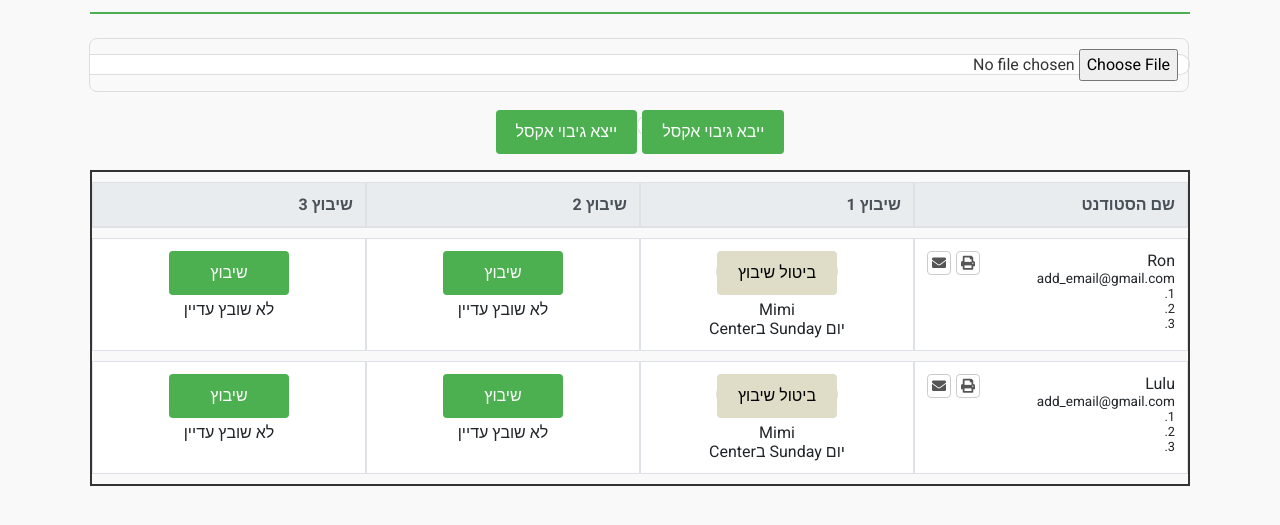
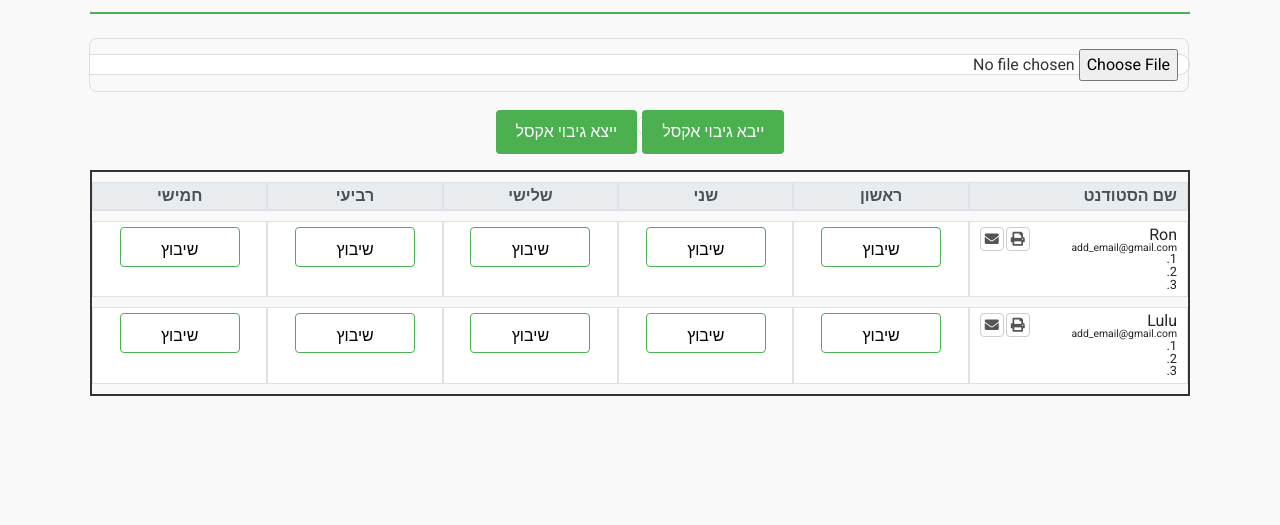
Before and after one commit to yuvsp/clinical_assignment_system, a Flask app: page /current_assignments_table in a window 1280 px wide. Shown: the part 148-673 px from the top of the page. Run offline with Flask 3, Linux system fonts and the light colour scheme; data comes from the database, SQL or seed files in the repository; some libraries are stand-ins or nearby versions; some web fonts are replaced.

Commit message:
days for assignments view

```diff
--- a/app/routes.py
+++ b/app/routes.py
@@ -819,8 +819,14 @@ def editable_instructors():
 @bp.route('/current_assignments_table')
 def current_assignments_table():
     semester = request.args.get('semester', 'א')
-    students = Student.query.all()  # Get all students
+
+    # Fetch students and assignments
+    students = Student.query.all()
     assignments = Assignment.query.all()
+
+    # Prepare instructor colors dictionary (assuming each instructor has a color field)
+    instructors = ClinicalInstructor.query.all()
+    instructor_colors = {instructor.name: instructor.color for instructor in instructors}  # Adjust according to your model
 
     student_assignments = {}
 
@@ -856,7 +862,12 @@ def current_assignments_table():
         x['allocation'] != 'אודיו ושיקום'
     ))
 
-    return render_template('current_assignments_table.html', student_assignments=sorted_students, semester=semester)
+    return render_template(
+        'current_assignments_table.html',
+        student_assignments=sorted_students,
+        semester=semester,
+        instructor_colors=instructor_colors  # Pass instructor colors to the template
+    )
 
 def determine_allocation(student):
     if student.semester == 'א':
--- a/app/static/css/styles.css
+++ b/app/static/css/styles.css
@@ -110,7 +110,7 @@ button:hover, .btn:hover {
 
 
 .btn-cancel {
-    background-color:  #dfddc8 !important;
+    background-color:  #e7e7e1b6 !important;
     color:  #000000 !important;
     border: none !important;
 }
@@ -124,6 +124,7 @@ button:hover, .btn:hover {
 /* Ensure buttons with the same minimum width */
 .btn-primary, .btn-danger, .btn-cancel {
     min-width: 120px; /* Adjust the width based on the longer text button */
+    max-height: 40px;
 }
 
 .table-success .btn, .table-danger .btn, .table-warning .btn {
@@ -367,3 +368,36 @@ form {
     display: flex;
     align-items: center;
 }
+
+/* Style for the שיבוץ button */
+.btn-primary {
+    background-color: transparent !important; /* No fill */
+    border: 1px solid var(--primary-color) !important; /* Keep the primary color border */
+    color: black !important; /* Keep the primary color for text */
+    padding: 8px 16px; /* Adjust padding if needed */
+}
+
+.btn-primary:hover {
+    background-color: rgba(76, 175, 80, 0.1) !important; /* Light green hover effect */
+    color: black !important;
+    border-color: var(--primary-color) !important;
+}
+
+
+.current-assignments-table th, .current-assignments-table td {
+    width: 20%; /* Default width for the other columns */
+    line-height: 1; /* Reduced line height */
+    padding: 5px 10px; /* Reduced padding inside table cells */
+}
+
+.current-assignments-table th:first-child,
+.current-assignments-table td:first-child {
+    width: 25%; /* Wider width for the first column */
+}
+
+
+.beige-background {
+    background-color: #e7e7e1b6; /* Beige color for the div */
+    width: 100%; /* Ensure it fills the width */
+    height: 100%; /* Ensure it fills the height */
+}
--- a/app/static/js/scripts.js
+++ b/app/static/js/scripts.js
@@ -1,16 +1,25 @@
-function fetchInstructors(studentId, tooltipElement) {
-    fetch(`/relevant_instructors/${studentId}`)
+function fetchInstructors(studentId, day, tooltipElement) {
+    fetch(`/relevant_instructors/${studentId}?day=${day}`)
         .then(response => response.json())
         .then(data => {
-            tooltipElement.innerHTML = '<strong>שיבוצים רלוונטיים:</strong>';
+            // Clear the tooltip content
+            tooltipElement.innerHTML = '<strong>שיבוצים רלוונטיים:</strong><br>';  // Add <br> after title
+
+            // Add relevant instructors for the specific day
             data.relevant_instructors.forEach(instructor => {
+                if (instructor.day === day) {  // Filter by day
                     let p = document.createElement('p');
                     p.classList.add('green-background');
-                p.textContent = `${instructor.name} - ${instructor.area_of_expertise} - ${instructor.day}`;
+                    p.textContent = `${instructor.name} - ${instructor.area_of_expertise}`;
                     tooltipElement.appendChild(p);
+                }
             });
-            tooltipElement.innerHTML += '<strong>לא רלוונטי:</strong>';
+
+            tooltipElement.innerHTML += '<strong>לא רלוונטי:</strong><br>';  // Add <br> after title
+
+            // Add irrelevant instructors for the specific day
             data.irrelevant_instructors.forEach(instructor => {
+                if (instructor.day === day) {  // Filter by day
                     let p = document.createElement('p');
 
                     if (instructor.reason === "הקלינאית תפוסה ביום זה") {
@@ -20,21 +29,17 @@ function fetchInstructors(studentId, tooltipElement) {
                     if (instructor.reason === "תחום לא מועדף של הסטודנטית") {
                         p.classList.add('yellow-background');
                     }
-                p.textContent = `${instructor.name} - ${instructor.area_of_expertise} - ${instructor.day} (${instructor.reason})`;
+                    p.textContent = `${instructor.name} - ${instructor.area_of_expertise} (${instructor.reason})`;
                     tooltipElement.appendChild(p);
+                }
             });
+
+            // Handle case when no instructors are available
+            if (!tooltipElement.innerHTML.includes('p')) {
+                tooltipElement.innerHTML += '<p>אין מדריכים רלוונטיים ליום זה</p>';
+            }
         })
         .catch(error => {
             console.error('Error fetching instructors:', error);
         });
 }
-
-document.addEventListener('DOMContentLoaded', function() {
-    document.querySelectorAll('.student').forEach(function(element) {
-        element.addEventListener('mouseover', function() {
-            const studentId = this.getAttribute('data-student-id');
-            const tooltipElement = this.querySelector('.instructors-tooltip');
-            fetchInstructors(studentId, tooltipElement);
-        });
-    });
-});
--- a/app/templates/current_assignments_table.html
+++ b/app/templates/current_assignments_table.html
@@ -2,15 +2,6 @@
 
 {% block content %}
 <h1 class="mb-4 text-right">שיבוץ</h1>
-
-<!-- <div class="mb-3 text-center">
-    <label class="semester-label">סמסטר א</label>
-    <label class="switch">
-        <input type="checkbox" id="semester_toggle" onclick="toggleSemester()" {{ 'checked' if semester == 'א' else '' }}>
-        <span class="slider round"></span>
-    </label>
-    <label class="semester-label">סמסטר ב</label>
-</div> -->
 
 <div class="mb-3 text-center">
     <form action="{{ url_for('main.import_backup_excel') }}" method="post" enctype="multipart/form-data" class="d-inline">
@@ -24,17 +15,19 @@
     <thead class="thead-light">
         <tr>
             <th class="text-right">שם הסטודנט</th>
-            <th class="text-right">שיבוץ 1</th>
-            <th class="text-right">שיבוץ 2</th>
-            <th class="text-right">שיבוץ 3</th>
+            <th class="text-center">ראשון</th>
+            <th class="text-center">שני</th>
+            <th class="text-center">שלישי</th>
+            <th class="text-center">רביעי</th>
+            <th class="text-center">חמישי</th>
         </tr>
     </thead>
     <tbody>
         {% for student_data in student_assignments %}
         <tr>
             <td class="text-right">
-                <div style="position: relative; padding-left: 40px;">
-                    <div style="position: absolute; top: 0; left: 0; display: flex; gap: 5px;">
+                <div style="position: relative; padding-left: 50px;">
+                    <div style="position: absolute; top: 0; left: 0; display: flex; gap: 2px;">
                         <button class="btn btn-icon" onclick="printToPDF('{{ student_data.id }}')" title="ייצוא PDF">
                             <i class="fas fa-print"></i>
                         </button>
@@ -42,8 +35,15 @@
                             <i class="fas fa-envelope"></i>
                         </button>
                     </div>
-                    {{ student_data.name }}<br>
-                    <small style="font-size: 85%;">{{ student_data.email }}</small><br>
+                    {% set student_assignments_list = student_data.assignments|selectattr('student_id', 'equalto', student_data.id)|list %}
+                    {% set student_assignments_count = student_assignments_list|length %}
+                    {% if student_assignments_count == 3 %}
+                        <span style="color: green;">✅</span>
+                    {% endif %}
+                     {{ student_data.name }}
+                   <br>
+                    <small style="font-size: 65%;">{{ student_data.email }}</small><br>
+                    <!-- <small style="text-overflow: ellipsis;overflow: hidden; white-space: nowrap;   "> -->
                     <small>
                         1. {{ student_data.preferred_fields[0] }}<br>
                         2. {{ student_data.preferred_fields[1] }}<br>
@@ -51,36 +51,43 @@
                     </small>
                 </div>
             </td>
+
+
             {% if student_data.allocation == 'אודיו ושיקום' %}
-                <td class="text-center" colspan="3">אודיו ושיקום</td>
+                <!-- If allocation is אודיו ושיקום, show only one cell -->
+                <td class="text-center" colspan="5">אודיו ושיקום</td>
             {% else %}
-                {% for i in range(3) %}
-                    {% if student_data.assignments[i] %}
-                        {% set assignment = student_data.assignments[i] %}
+                {% set days_of_week = ['ראשון', 'שני', 'שלישי', 'רביעי', 'חמישי'] %}
+
+                {% set student_assignments_list = student_data.assignments|selectattr('student_id', 'equalto', student_data.id)|list %}
+                {% set student_assignments_count = student_assignments_list|length %}
+
+                {% for day in days_of_week %}
+                <td class="text-center {% if student_assignments_count == 3 %}beige-background{% endif %}">
+                    {% set assignment = student_data.assignments|selectattr('assigned_day', 'equalto', day)|first() %}
+                    {% if assignment %}
                         {% set instructor = assignment.instructor %}
-                        {% set reason = instructor and instructor.area_of_expertise and instructor.area_of_expertise.name not in student_data.preferred_fields and 'table-warning' %}
-                        <td class="text-center {{ reason }}">
-                            <form method="post" action="{{ url_for('main.remove_assignment', assignment_id=assignment.id) }}" class="d-inline">
-                                <button type="submit" class="btn btn-cancel">ביטול שיבוץ</button>
-                            </form>
-                            <div style="margin-top: 5px;">
-                                {{ instructor.area_of_expertise.name if instructor else '' }}
-                                {{ instructor.name if instructor else '' }}<br>
-                                יום {{ assignment.assigned_day }} ב{{ instructor.practice_location if instructor else '' }}<br>
+                        <form method="post" action="{{ url_for('main.remove_assignment', assignment_id=assignment.id) }}" >
+                            <button type="submit" class="btn btn-cancel">ביטול</button>
+                        </form>
+                        <div style="margin-top: 5px;  padding: 5px;">
+                            <span style= "background-color: {{ instructor_colors[instructor.name] }};"> {{ instructor.name if instructor else '' }}
+                            ב{{ instructor.practice_location if instructor else '' }} </span>
+                        </div>
+                    {% elif student_assignments_count < 3 %}
+                        <!-- Tooltip for instructor availability when hovering -->
+                        <div class="student-container">
+                            <div class="student" data-student-id="{{ student_data.id }}" onmouseover="fetchInstructors('{{ student_data.id }}', '{{ day }}', this.querySelector('.instructors-tooltip'))">
+                                <a href="{{ url_for('main.assign_instructor', student_id=student_data.id, assigned_day=day) }}" class="btn btn-primary">שיבוץ</a>
+                                <div class="instructors-tooltip">טוען...</div>
                             </div>
-                        </td>
+                        </div>
                     {% else %}
-                        <td class="text-center">
-                            <div class="student-container">
-                                <div class="student" onmouseover="fetchInstructors('{{ student_data.id }}', this.querySelector('.instructors-tooltip'))" data-student-id="{{ student_data.id }}">
-                                    <a href="{{ url_for('main.assign_instructor', student_id=student_data.id) }}" class="btn btn-primary">שיבוץ</a>
-                                    <div class="instructors-tooltip">טוען...</div>
-                                </div>
-                            </div>
-                            <div style="margin-top: 5px;">לא שובץ עדיין</div>
-                        </td>
+                        <!-- Already 3 assignments, no need for more, beige background -->
+                        <div class="beige-background" style="height: 40px;"></div>
                     {% endif %}
-                {% endfor %}
+                </td>
+            {% endfor %}
             {% endif %}
         </tr>
         {% endfor %}
@@ -109,6 +116,27 @@
     background-color: rgba(0, 0, 0, 0.1) !important;
     border-color: #aaa !important;
 }
+
+/* Tooltip styling */
+.instructors-tooltip {
+    visibility: hidden;
+    width: 200px;
+    background-color: #f9f9f9;
+    color: #000;
+    text-align: left;
+    border: 1px solid #ccc;
+    padding: 10px;
+    position: absolute;
+    z-index: 1;
+    top: 100%;
+    left: 50%;
+    margin-left: -100px;
+    box-shadow: 0 2px 5px rgba(0, 0, 0, 0.2);
+}
+
+.student:hover .instructors-tooltip {
+    visibility: visible;
+}
 </style>
 
 <script>
@@ -126,26 +154,15 @@ function emailToStudent(studentId, studentEmail, studentName) {
     fetch(`/download_pdf/${studentId}`)
         .then(response => response.blob())
         .then(blob => {
-            // Create a URL for the blob
             const pdfUrl = URL.createObjectURL(blob);
-
-            // Extract the first name (last word in the string)
             const nameParts = studentName.trim().split(' ');
             const firstName = nameParts[nameParts.length - 1];
-
-            // Prepare the subject with the student's full name
             const subject = encodeURIComponent(`שיבוץ שפה ודיבור - ${studentName}`);
-
-            // Plain text body with line breaks, using the first name
             const body = encodeURIComponent(`שלום ${firstName},\n\nמצורפים השיבוצים עבור שפה ודיבור לסמסטר הקרוב.\n\nשיהיה בהצלחה,\nרון`);
-
             const gmailUrl = `https://mail.google.com/mail/?view=cm&fs=1&to=${studentEmail}&su=${subject}&body=${body}`;
-
-            // Open Gmail in a new window/tab
             window.open(gmailUrl, '_blank');
         });
 }
-
 </script>
 
 {% endblock %}
```
Lines whose indentation alone changed are shown as unchanged.
